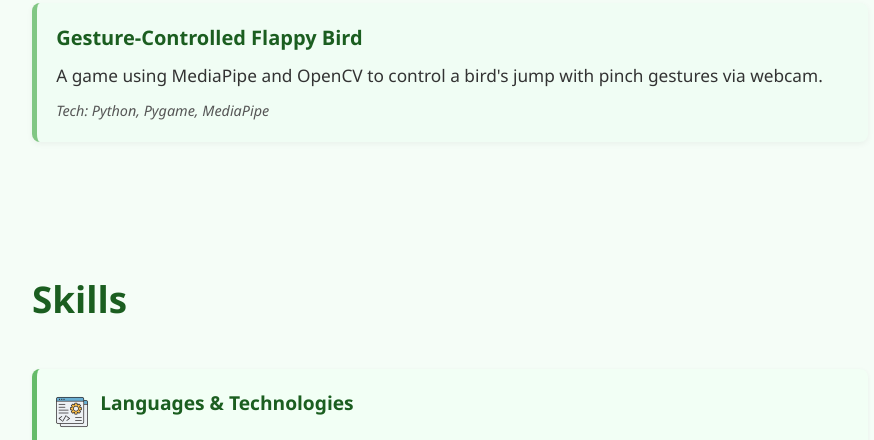
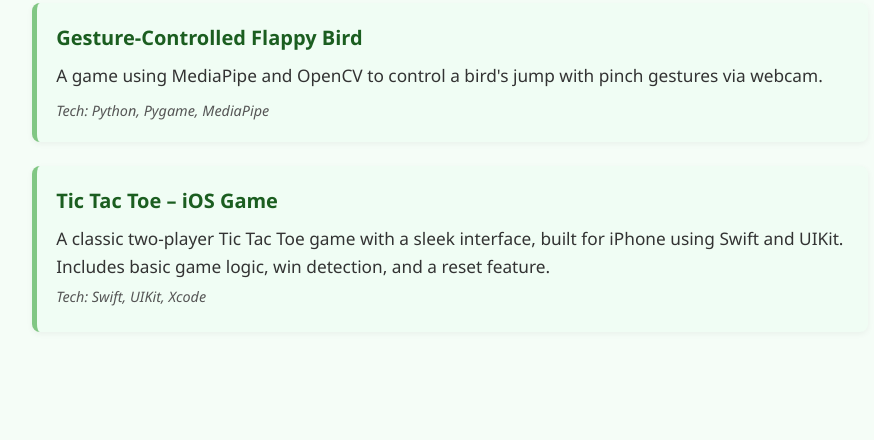
Before and after one commit to Heeya13/Portfolio, a plain HTML site: page index.html in a window 1280 px wide. Shown: the part 1626-2066 px from the top of the page, without its empty margins (190-1064 px from the left). Drawn offline with Linux system fonts and the light colour scheme.

Commit message:
added tic tac toe ios project to portfolio

```diff
--- a/index.html
+++ b/index.html
@@ -84,6 +84,13 @@
         <p>A game using MediaPipe and OpenCV to control a bird's jump with pinch gestures via webcam.</p>
         <span class="tech">Tech: Python, Pygame, MediaPipe</span>
       </div>
+
+      <div class="project-card">
+        <h2>Tic Tac Toe – iOS Game</h2>
+        <p>A classic two-player Tic Tac Toe game with a sleek interface, built for iPhone using Swift and UIKit. Includes basic game logic, win detection, and a reset feature.</p>
+        <p class="tech">Tech: Swift, UIKit, Xcode</p>
+      </div>
+
     </section>
 
     <!-- Skills Section -->
```
